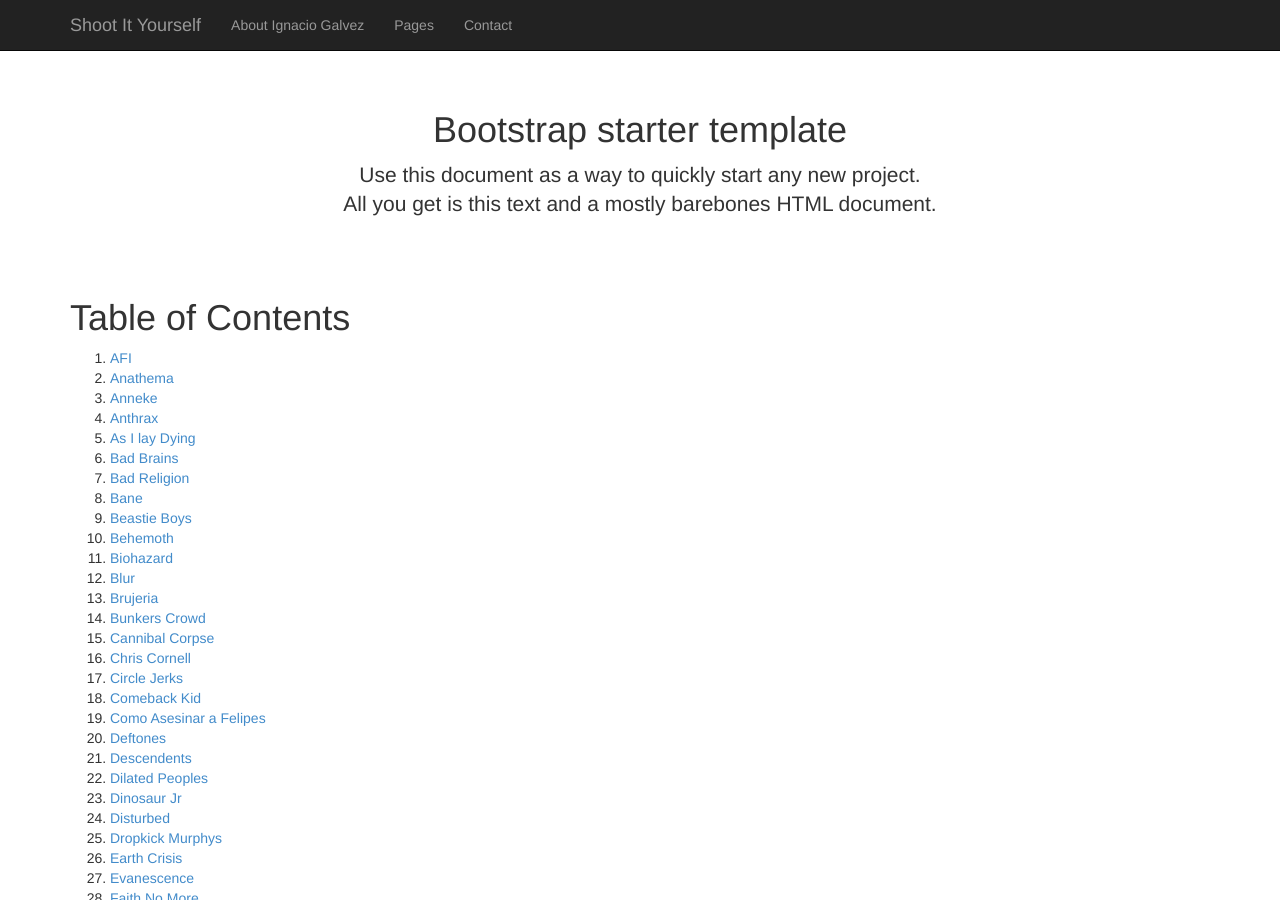
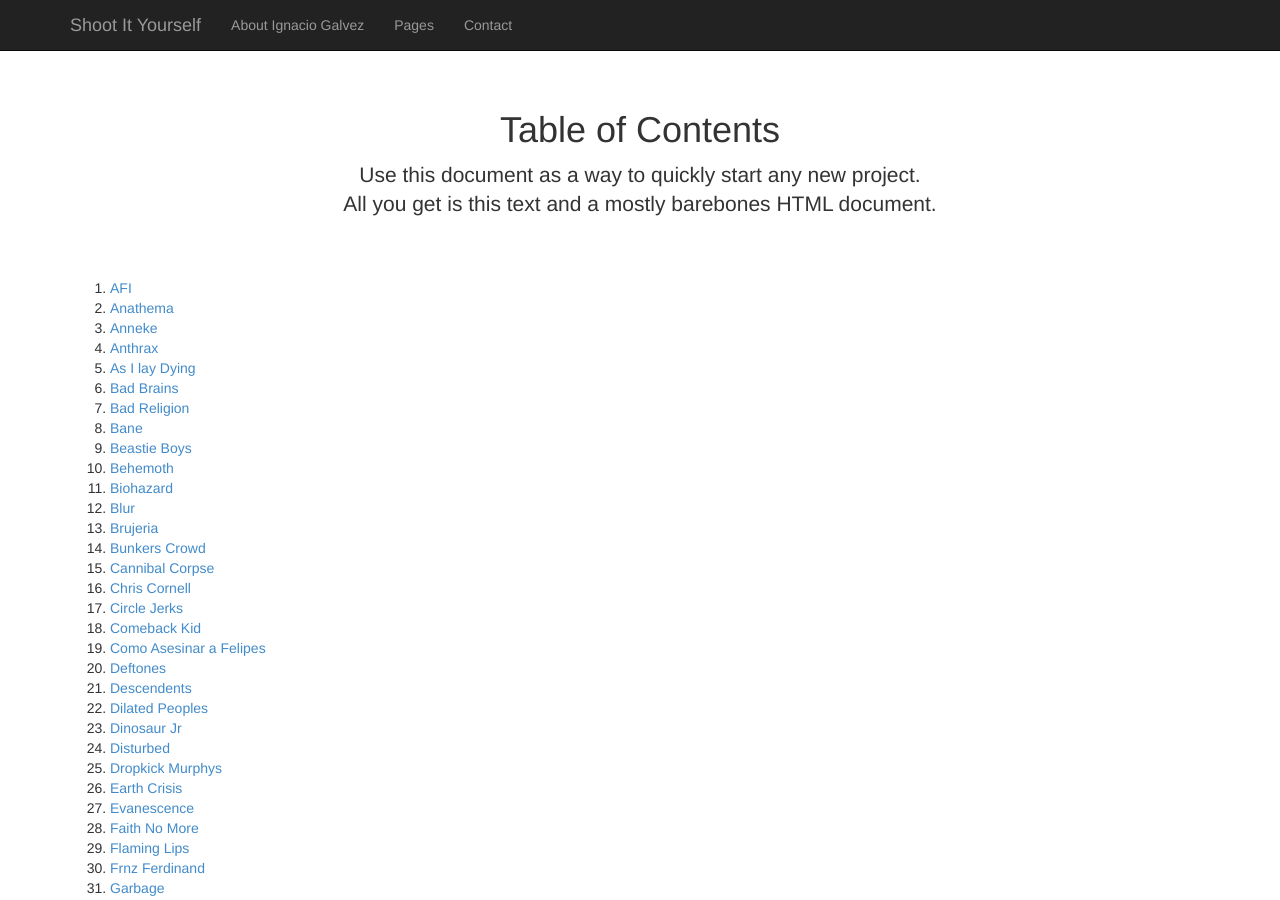
Before and after one commit to Farmhouse/fhp1-shoot-it-yourself, a Jekyll site: the page built from pages/index.md, in a window 1280 px wide and 900 px high. Built offline with Jekyll 4.4.1, drawn with Linux system fonts in a browser that asks for light colours; nearby versions of some CDN libraries; some of the changed lines change nothing that is shown.

Commit message:
moved TOC header out of default layout

```diff
--- a/_layouts/default.html
+++ b/_layouts/default.html
@@ -62,20 +62,8 @@
     </div>
   </div>
 
-
-
-
-
-
   <div class="container">
-
-    <div class="starter-template">
-      <h1>Bootstrap starter template</h1>
-      <p class="lead">Use this document as a way to quickly start any new project.<br> All you get is this text and a mostly barebones HTML document.</p>
-    </div>
-
     {{ content }}
-
   </div><!-- /.container -->
 
 
--- a/pages/index.md
+++ b/pages/index.md
@@ -3,7 +3,11 @@
 title: Table of Contents - Shoot It Yourself, Ignacio Galvez
 ---
 
-# Table of Contents
+<div class="starter-template">
+  <h1>Table of Contents</h1>
+  <p class="lead">Use this document as a way to quickly start any new project.<br> All you get is this text and a mostly barebones HTML document.</p>
+</div>
+
 
 1. [AFI](/pages/afi)
 1. [Anathema](/pages/anathema)
```
